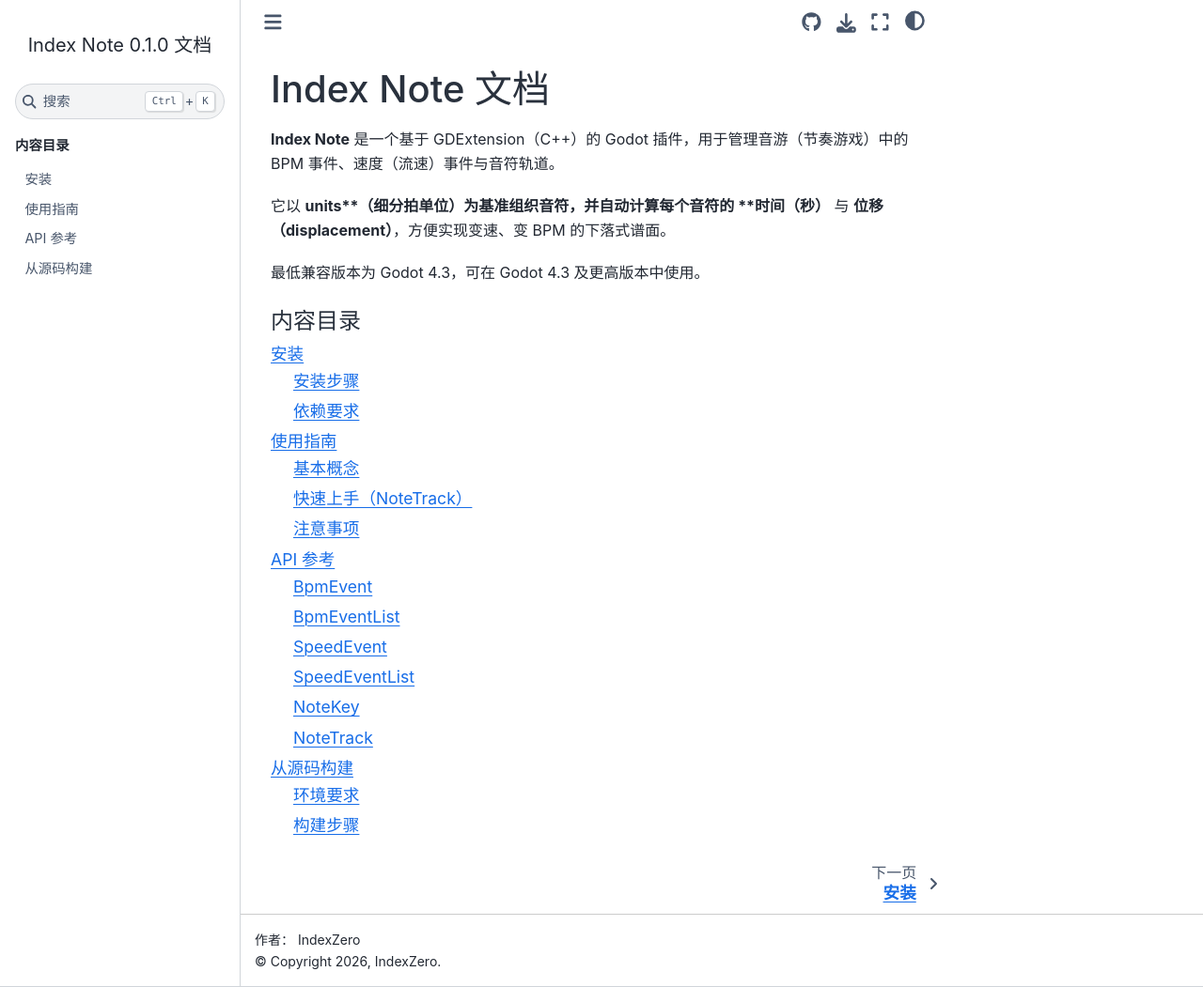
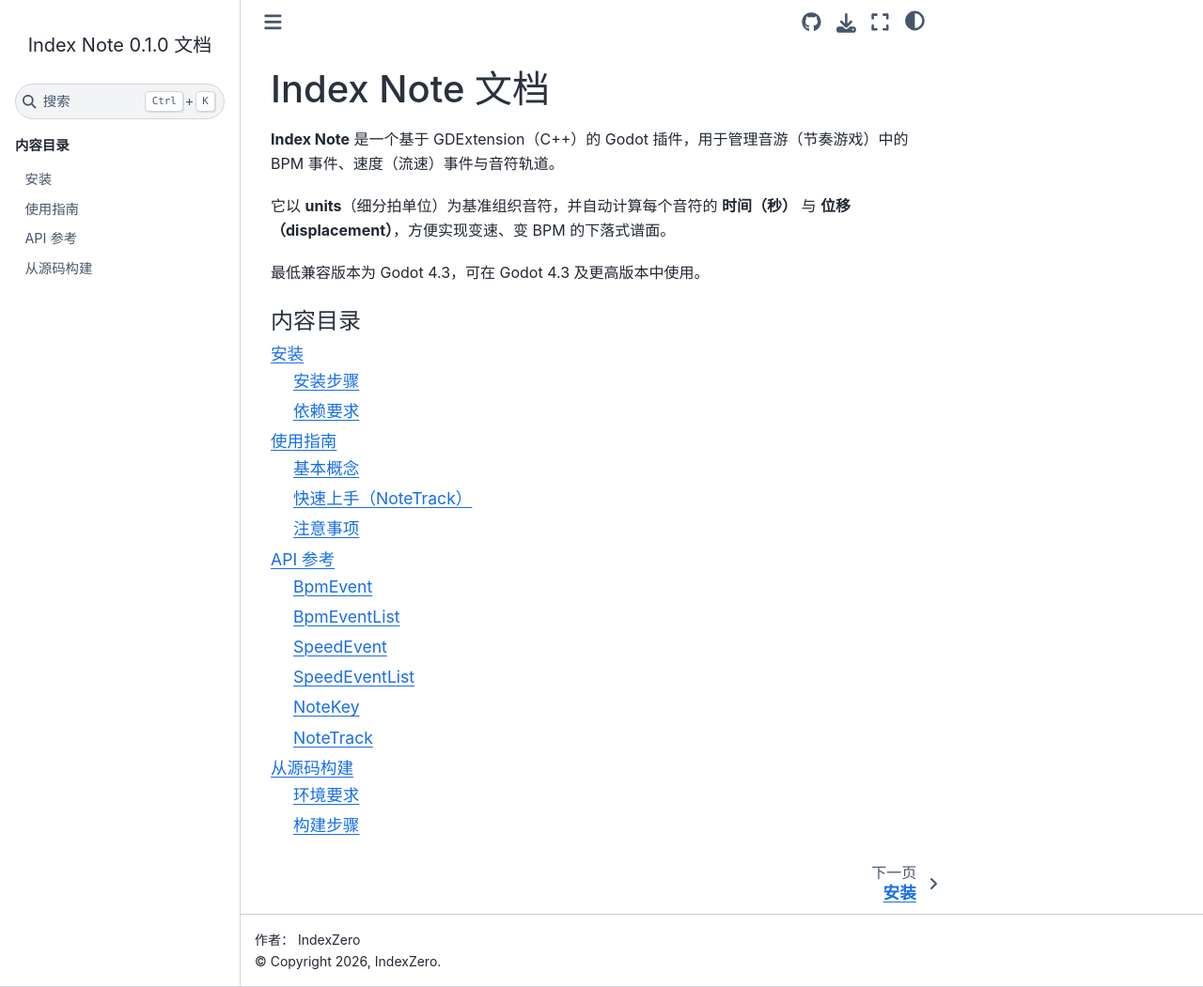
Before and after one commit to IndexZeroCN/Godot-IndexNote, a Sphinx documentation site: the page built from docs/source/index.rst, in a window 1280 px wide and 1051 px high. Shown: the whole window at 94% size. Built offline with Sphinx 7.4.7 and the Sphinx Book theme 1.1.4, drawn with Linux system fonts in a browser that asks for light colours.

```diff
--- a/docs/source/index.rst
+++ b/docs/source/index.rst
@@ -4,7 +4,7 @@ Index Note 文档
 **Index Note** 是一个基于 GDExtension（C++）的 Godot 插件，用于管理音游（节奏游戏）中的
 BPM 事件、速度（流速）事件与音符轨道。
 
-它以 **units**（细分拍单位）为基准组织音符，并自动计算每个音符的 **时间（秒）**
+它以 **units**\ （细分拍单位）为基准组织音符，并自动计算每个音符的 **时间（秒）**
 与 **位移（displacement）**，方便实现变速、变 BPM 的下落式谱面。
 
 最低兼容版本为 Godot 4.3，可在 Godot 4.3 及更高版本中使用。
```
